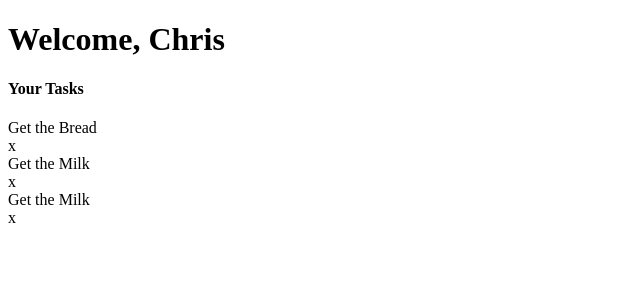
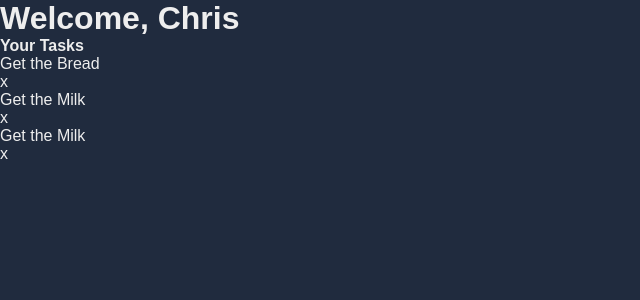
Before and after one commit to chrism-la/TodoApp, a React (Create React App) app in the folder client/: page / in a window 1280 px wide. Shown: the top 300 px of the page, without its empty margins (0-640 px from the left). Built offline with nearby package versions, Linux system fonts and the light colour scheme.

Commit message:
set CSS color variables

```diff
--- a/client/src/index.css
+++ b/client/src/index.css
@@ -1 +1,20 @@
-:root {}
+:root {
+  --primary: #D81E5B;
+  --secondary: #8a4efc;
+  --light: #eee;
+  --light-alt: #61759b;
+  --dark: #131A26;
+  --dark-alt: #202B3E;
+}
+
+* {
+  margin: 0;
+  padding: 0;
+  box-sizing: border-box;
+  font-family: 'Fira Sans', sans-serif;
+}
+
+body {
+  background-color: var(--dark-alt);
+  color: var(--light);
+}
```
